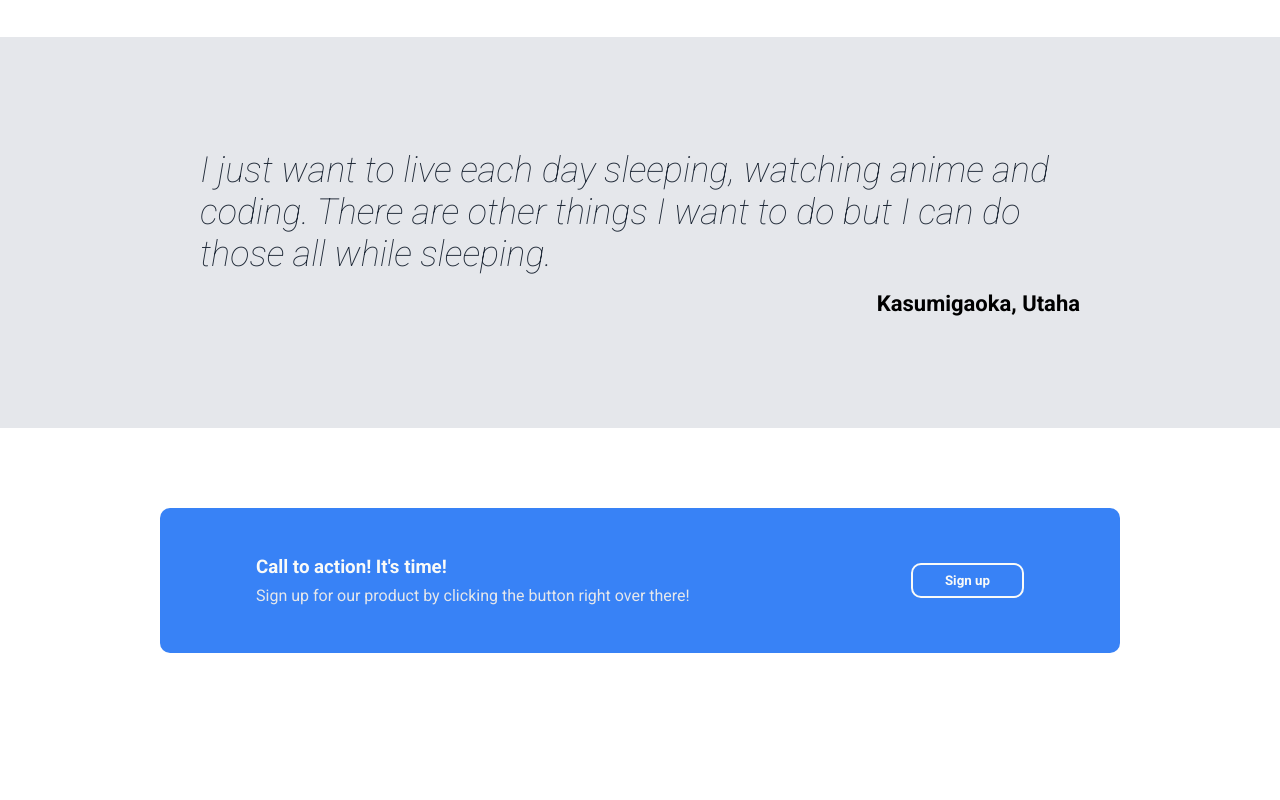
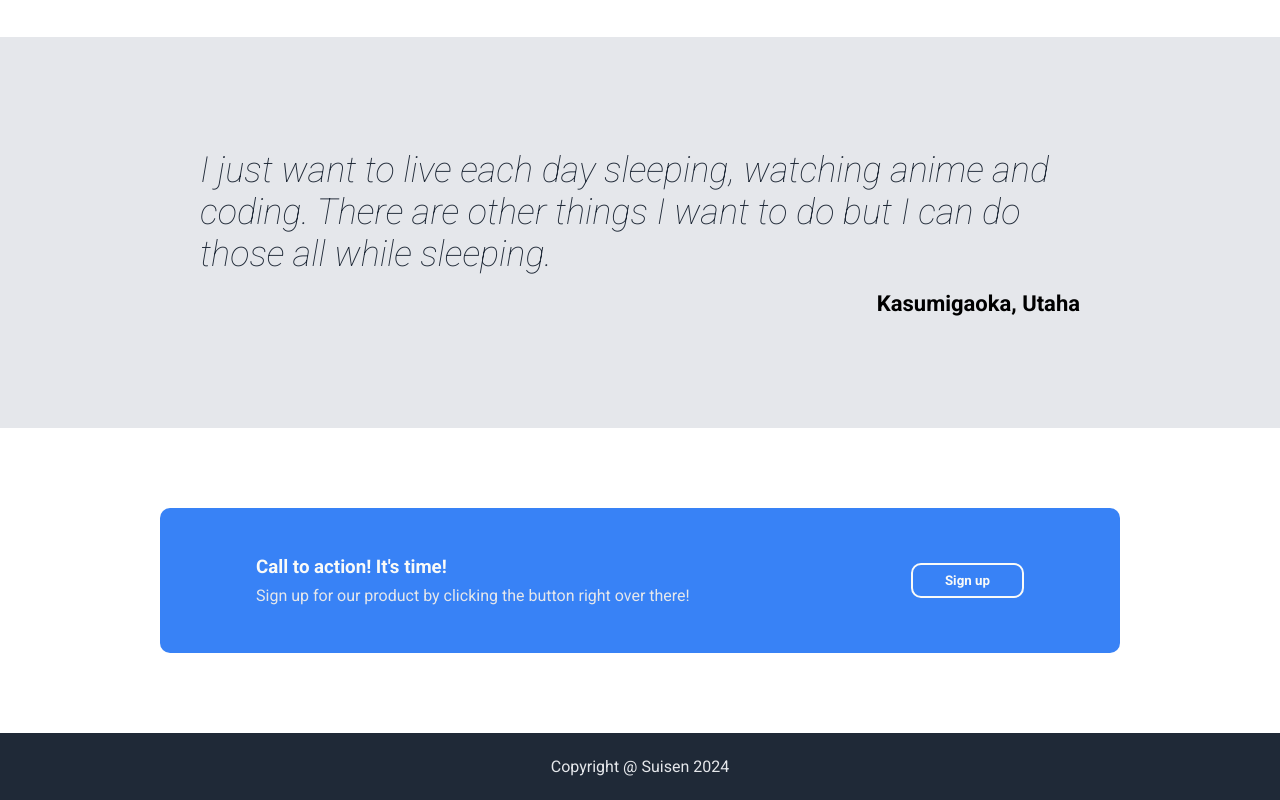
Before and after one commit to suisenzoku/landing-page, a plain HTML site: page index.html in a window 1280 px wide. Shown: the part 963-1763 px from the top of the page. Before the commit the page ends 1696 px from the top, so only its background shows below. Drawn offline with Linux system fonts and the light colour scheme.

Commit message:
Add footer

```diff
--- a/index.html
+++ b/index.html
@@ -74,6 +74,9 @@
             <button>Sign up</button>
         </div>
     </div>
+    <footer>
+        <p>Copyright @ Suisen 2024</p>
+    </footer>
 </body>
 
 </html>
--- a/style.css
+++ b/style.css
@@ -203,3 +203,12 @@ header h1 {
     border: 2px solid var(--hero-font);
     border-radius: 10px;
 }
+
+footer {
+    background-color: var(--dark-blue);
+    color: var(--sub-text);
+    display: flex;
+    align-content: center;
+    justify-content: center;
+    padding: 1.5rem;
+}
```
